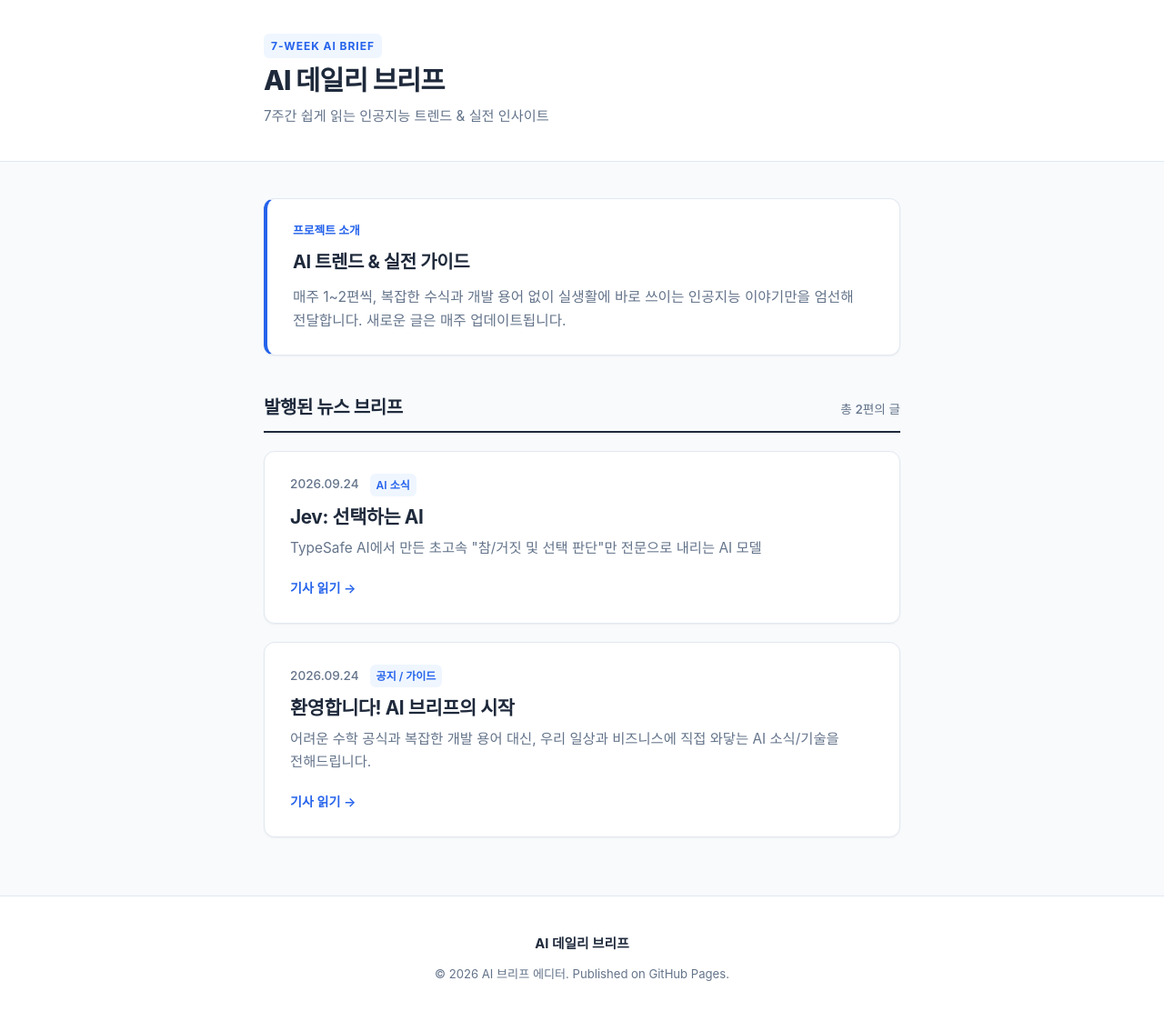
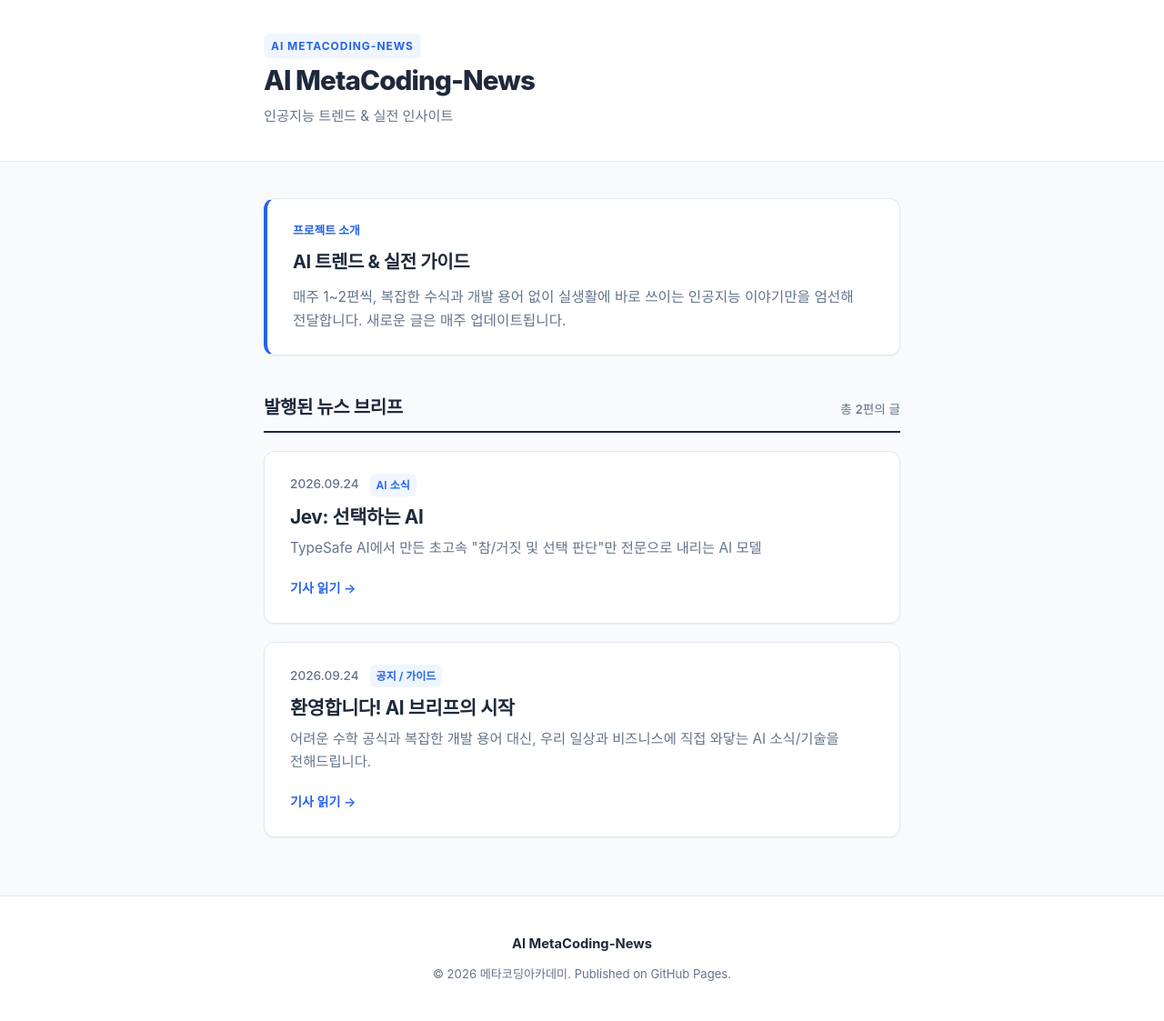
Before and after one commit to AIMetaCoding-News/AIMetaCoding-News.github.io, a Jekyll site: the page built from index.html, in a window 1280 px wide. Shown: the whole page at 91% size. Built offline with Jekyll 4.4.1, drawn with Linux system fonts in a browser that asks for light colours; some web fonts are replaced.

Commit message:
Fix: Update site title and tagline in _config.yml and default layout; revise Jev AI post content for clarity

```diff
--- a/_config.yml
+++ b/_config.yml
@@ -3,15 +3,15 @@
 # ==========================================
 
 # 사이트 기본 정보
-title: "AI 데일리 브리프"
-tagline: "7주간 쉽게 읽는 인공지능 트렌드 & 실전 인사이트"
+title: "AI MetaCoding-News"
+tagline: "인공지능 트렌드 & 실전 인사이트"
 description: "어려운 기술 용어 대신 일상의 언어로 풀어내는 7주간의 주간 AI 뉴스레터입니다."
 url: "https://aimetacoding-news.github.io" # GitHub Pages 도메인
 baseurl: "" # 사용자/조직 페이지이므로 빈 문자열 유지
 
 # 작성자 / 운영자 정보
 author:
-  name: "AI 브리프 에디터"
+  name: "메타코딩아카데미"
   email: "joonseekpark@gmail.com"
 
 # 빌드 설정
--- a/_layouts/default.html
+++ b/_layouts/default.html
@@ -26,7 +26,7 @@
     <header class="site-header">
       <div class="header-container">
         <a href="{{ '/' | relative_url }}" class="brand-link">
-          <span class="brand-badge">7-WEEK AI BRIEF</span>
+          <span class="brand-badge">AI MetaCoding-News</span>
           <h1 class="brand-title">{{ site.title }}</h1>
         </a>
         <p class="brand-tagline">{{ site.tagline }}</p>
```
Also changed, not shown: _posts/2026-09-24-jev-ai.md (+12 -13 lines).
